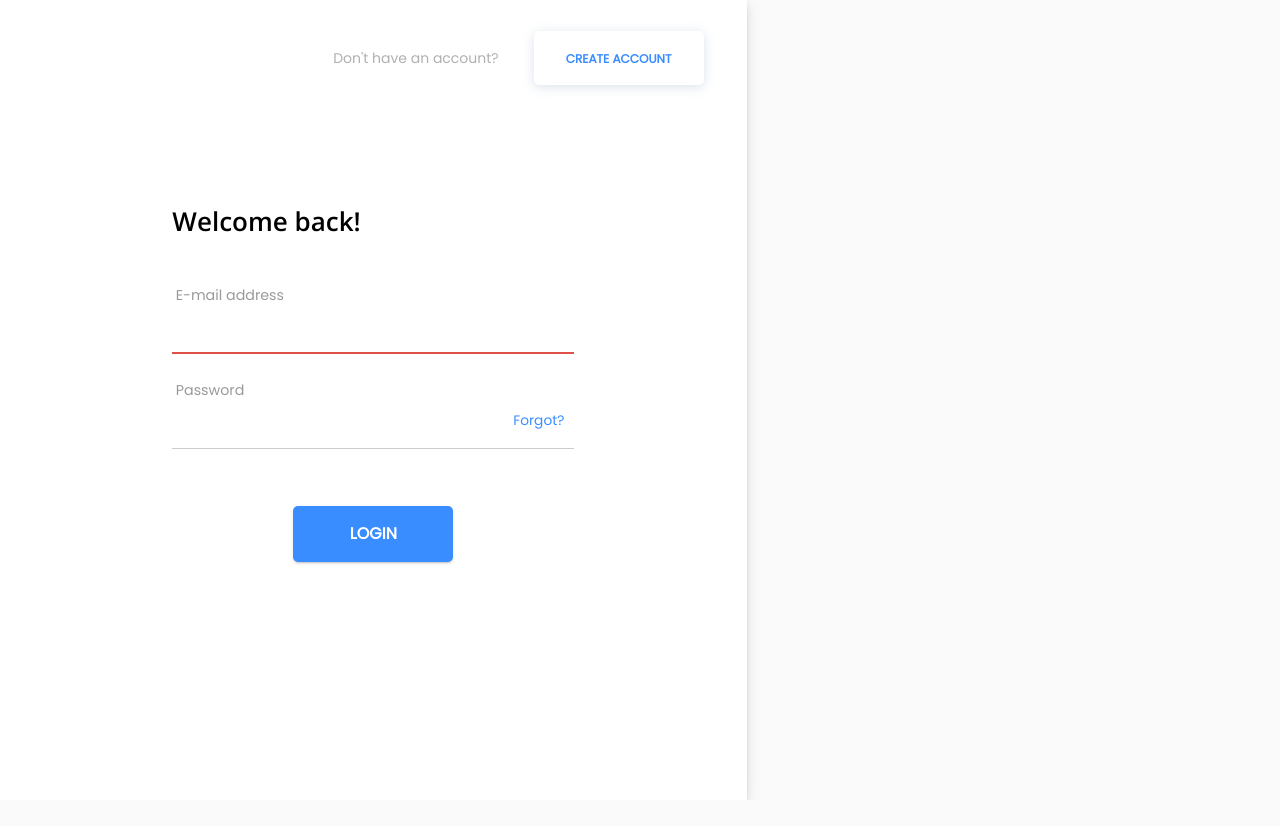
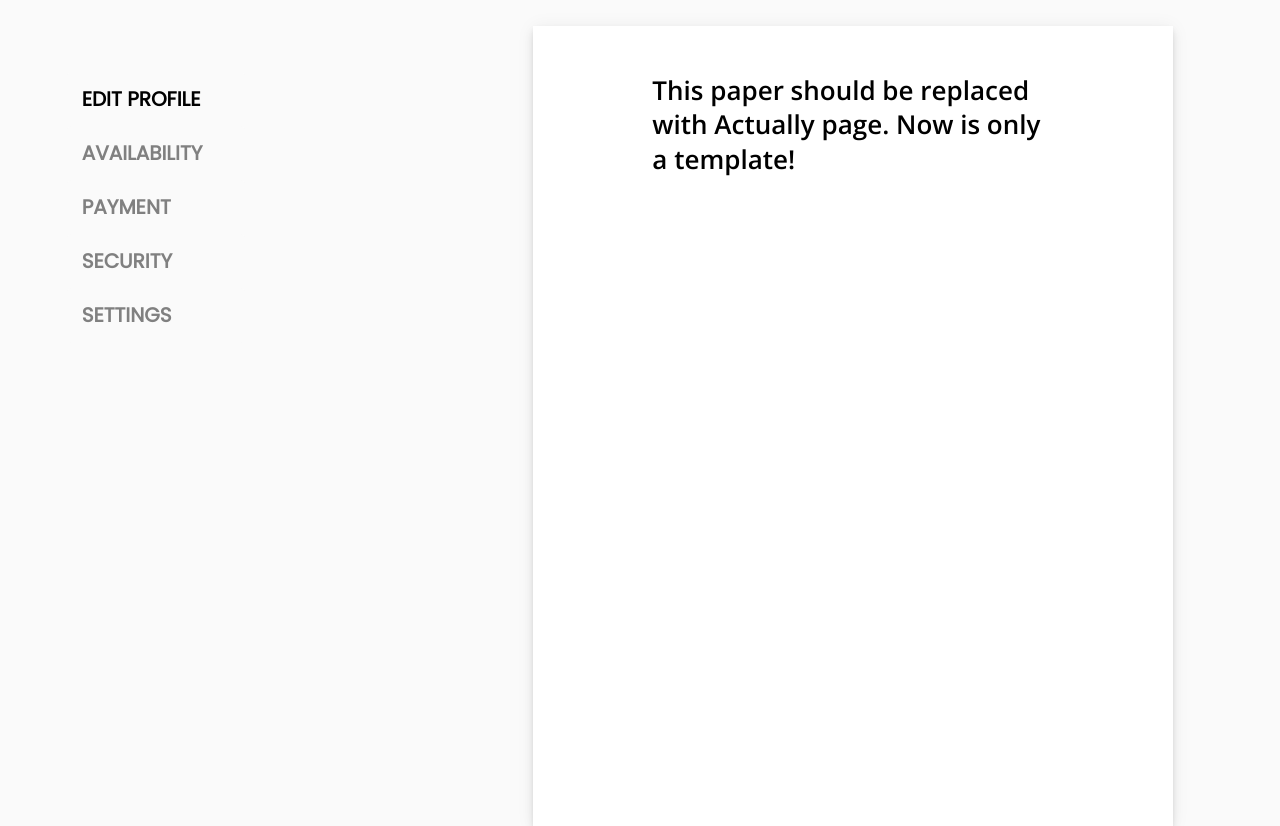
Before and after one commit to hatchways/team-samosa, a React (Create React App) app in the folder client/: page /profileEditionMock in a window 1280 px wide. Before the commit this address led to /login. Before the commit the page ends 800 px from the top, so only its background shows below. Built offline with nearby package versions, Linux system fonts and the light colour scheme; no server answers.

Commit message:
Creat mock pages for profileskeleton. And only for testing and displaying, Change App display

```diff
--- a/client/src/App.tsx
+++ b/client/src/App.tsx
@@ -3,6 +3,7 @@ import { theme } from './themes/theme';
 import { BrowserRouter, Route, Redirect, Switch } from 'react-router-dom';
 import Login from './pages/Login/Login';
 import Signup from './pages/SignUp/SignUp';
+import ProfileEditionMock from './pages/ProfileSkeleton/ProfileEditionMock/ProfileEditionMock';
 import Dashboard from './pages/Dashboard/Dashboard';
 import MySitters from './pages/MySitters/MySitters';
 import { AuthProvider } from './context/useAuthContext';
@@ -22,14 +23,14 @@ function App(): JSX.Element {
           <AuthProvider>
             <SocketProvider>
               <Switch>
-                <Route exact path="/login" component={Login} />
+                <Route exact path="/profileEditionMock" component={ProfileEditionMock} />
                 <Route exact path="/signup" component={Signup} />
                 <Route exact path="/dashboard">
                   {/* <Dashboard /> disabled until Navbar setup */}
                   <MySitters />
                 </Route>
                 <Route path="*">
-                  <Redirect to="/login" />
+                  <Redirect to="/profileEditionMock" />
                 </Route>
               </Switch>
             </SocketProvider>
--- /dev/null
+++ b/client/src/pages/ProfileSkeleton/ProfileEditionMock/ProfileEditionMock.tsx
@@ -0,0 +1,92 @@
+import CssBaseline from '@material-ui/core/CssBaseline';
+import Paper from '@material-ui/core/Paper';
+import Box from '@material-ui/core/Box';
+import Grid from '@material-ui/core/Grid';
+import Typography from '@material-ui/core/Typography';
+import useStyles from './useStyles';
+import { Link } from 'react-router-dom';
+import Button from '@material-ui/core/Button';
+
+export default function ProfileEditionMock(): JSX.Element {
+  const classes = useStyles();
+  return (
+    <Grid container className={classes.root}>
+      <CssBaseline />
+      <Grid
+        item
+        xs={6}
+        sm={6}
+        md={5}
+        elevation={0}
+        component={Paper}
+        square
+        style={{ color: 'white', backgroundColor: '#fafafa' }}
+      >
+        <Box className={classes.authWrapper}>
+          <Box width="100%" maxWidth={450} p={3} alignSelf="center">
+            <Grid container>
+              <Grid item xs>
+                <Link to={'/profileEditionMock'} className={classes.link}>
+                  <Button color="inherit" className={classes.accBtnselected} variant="contained">
+                    Edit profile
+                  </Button>
+                </Link>
+              </Grid>
+            </Grid>
+            <Grid container>
+              <Grid item xs>
+                <Link to={'/profileEditionMock'} className={classes.link}>
+                  <Button color="inherit" className={classes.accBtn} variant="contained">
+                    Availability
+                  </Button>
+                </Link>
+              </Grid>
+            </Grid>
+            <Grid container>
+              <Grid item xs>
+                <Link to={'/profileEditionMock'} className={classes.link}>
+                  <Button color="inherit" className={classes.accBtn} variant="contained">
+                    Payment
+                  </Button>
+                </Link>
+              </Grid>
+            </Grid>
+            <Grid container>
+              <Grid item xs>
+                <Link to={'/profileEditionMock'} className={classes.link}>
+                  <Button color="inherit" className={classes.accBtn} variant="contained">
+                    Security
+                  </Button>
+                </Link>
+              </Grid>
+            </Grid>
+            <Grid container>
+              <Grid item xs>
+                <Link to={'/profileEditionMock'} className={classes.link}>
+                  <Button color="inherit" className={classes.accBtn} variant="contained">
+                    Settings
+                  </Button>
+                </Link>
+              </Grid>
+            </Grid>
+          </Box>
+          <Box p={1} alignSelf="center" />
+        </Box>
+      </Grid>
+      <Grid item xs={6} sm={6} md={6} elevation={6} component={Paper} square>
+        <Box className={classes.authWrapper}>
+          <Box width="100%" maxWidth={450} p={3} alignSelf="center">
+            <Grid container>
+              <Grid item xs>
+                <Typography className={classes.welcome} component="h1" variant="h5">
+                  This paper should be replaced with Actually page. Now is only a template!
+                </Typography>
+              </Grid>
+            </Grid>
+          </Box>
+          <Box p={1} alignSelf="center" />
+        </Box>
+      </Grid>
+    </Grid>
+  );
+}
--- /dev/null
+++ b/client/src/pages/ProfileSkeleton/ProfileEditionMock/useStyles.ts
@@ -0,0 +1,54 @@
+import { makeStyles } from '@material-ui/core/styles';
+import { ArrowLeft } from '@material-ui/icons';
+import { theme } from '../../../themes/theme';
+
+const useStyles = makeStyles(() => ({
+  root: {
+    minHeight: '100vh',
+    '& .MuiInput-underline:before': {
+      borderBottom: '1.2px solid rgba(0, 0, 0, 0.2)',
+    },
+    marginTop: '2%',
+    bbackgroundColor: '#000000',
+  },
+  authWrapper: {
+    display: 'flex',
+    alignItems: 'flex-start',
+    justifyContent: 'space-between',
+    flexDirection: 'column',
+    minHeight: '100vh',
+    paddingTop: 23,
+  },
+  welcome: {
+    fontSize: 26,
+    paddingBottom: 20,
+    color: '#000000',
+    fontWeight: 700,
+    fontFamily: "'Open Sans'",
+  },
+  link: { textDecoration: 'none' },
+  accBtn: {
+    width: 180,
+    height: 54,
+    fontSize: 20,
+    borderRadius: theme.shape.borderRadius,
+    backgroundColor: '#fafafa',
+    color: 'grey',
+    boxShadow: 'none',
+    marginRight: 35,
+    justifyContent: 'start',
+  },
+  accBtnselected: {
+    width: 180,
+    height: 54,
+    fontSize: 20,
+    borderRadius: theme.shape.borderRadius,
+    backgroundColor: '#fafafa',
+    color: '#000000',
+    boxShadow: 'none',
+    marginRight: 35,
+    justifyContent: 'start',
+  },
+}));
+
+export default useStyles;
```
